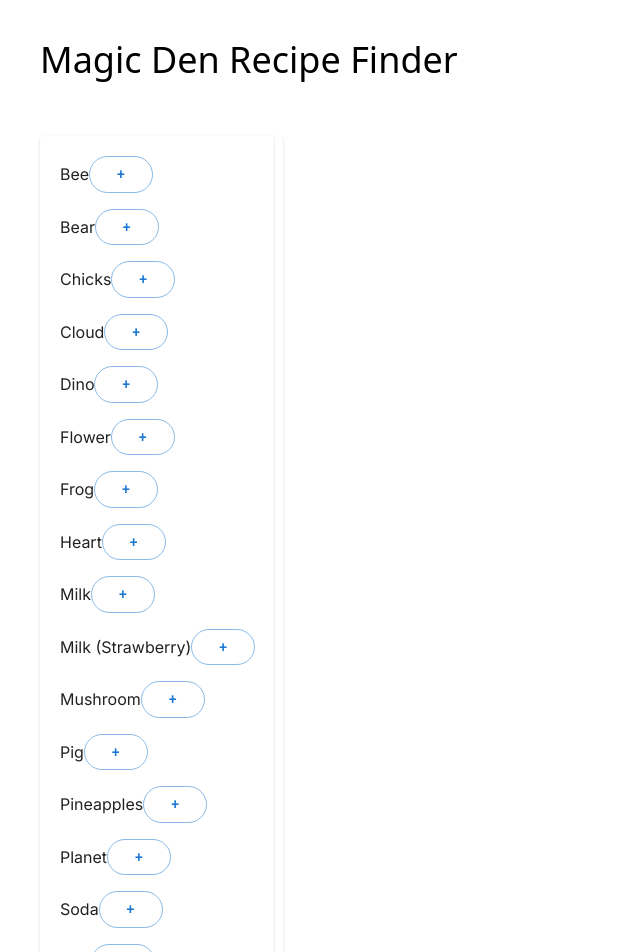
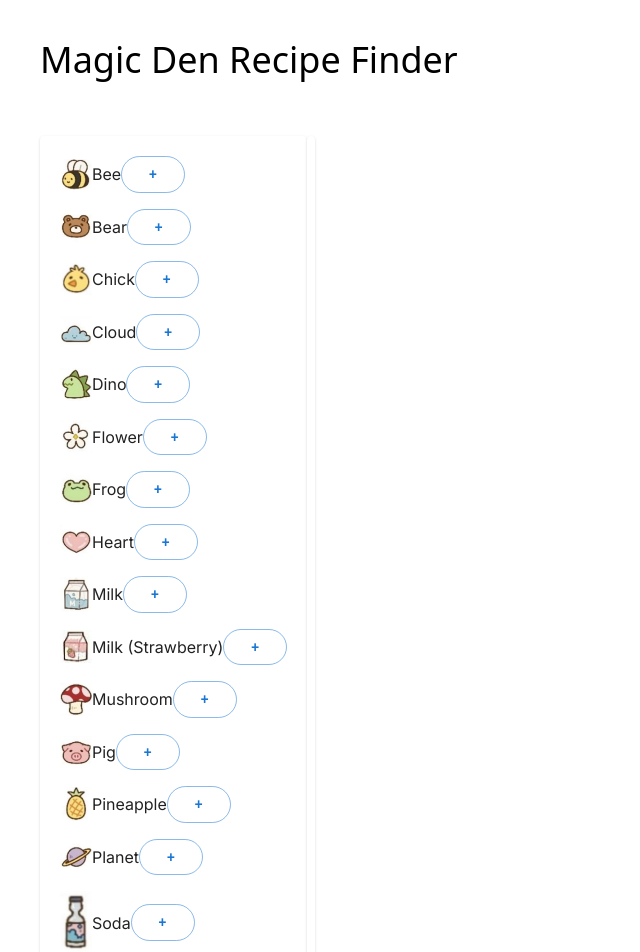
Before and after one commit to DanielRLi0505/Magic-Den-Recipe-Finder-for-Boba-Story, a Next.js app: page / in a window 1280 px wide. Shown: the top 952 px of the page, without its empty margins (0-640 px from the left). Built offline with nearby package versions, Linux system fonts and the light colour scheme.

Commit message:
Added icons next to the ingredient names!

```diff
--- a/src/app/page.tsx
+++ b/src/app/page.tsx
@@ -5,8 +5,8 @@ import { Button, Card, List, ListItem, ListItemText, Paper } from '@mui/material
 import { red } from '@mui/material/colors';
 import { useState } from 'react';
 
-const ingredients = ["Bee", "Bear", "Chicks", "Cloud", "Dino", "Flower", "Frog", "Heart", "Milk", "Milk (Strawberry)", "Mushroom", "Pig",
-                   "Pineapples", "Planet", "Soda", "Star", "Sugar", "Tapioca"];
+const ingredients = ["Bee", "Bear", "Chick", "Cloud", "Dino", "Flower", "Frog", "Heart", "Milk", "Milk (Strawberry)", "Mushroom", "Pig",
+                   "Pineapple", "Planet", "Soda", "Star", "Sugar", "Tapioca"];
 
 const recipes = new Map();
 
@@ -162,6 +162,11 @@ export default function Home() {
           <List>
             {ingredients.map((ingredient) => (
             <ListItem className="p-5" key={ingredient}>
+              <Image
+                  alt="ingredient"
+                  src={`/icons/${ingredient}.jpeg`}
+                  height={32}
+                  width={32}/>
               {ingredient}
               <Button
                 onClick={() => {
```
